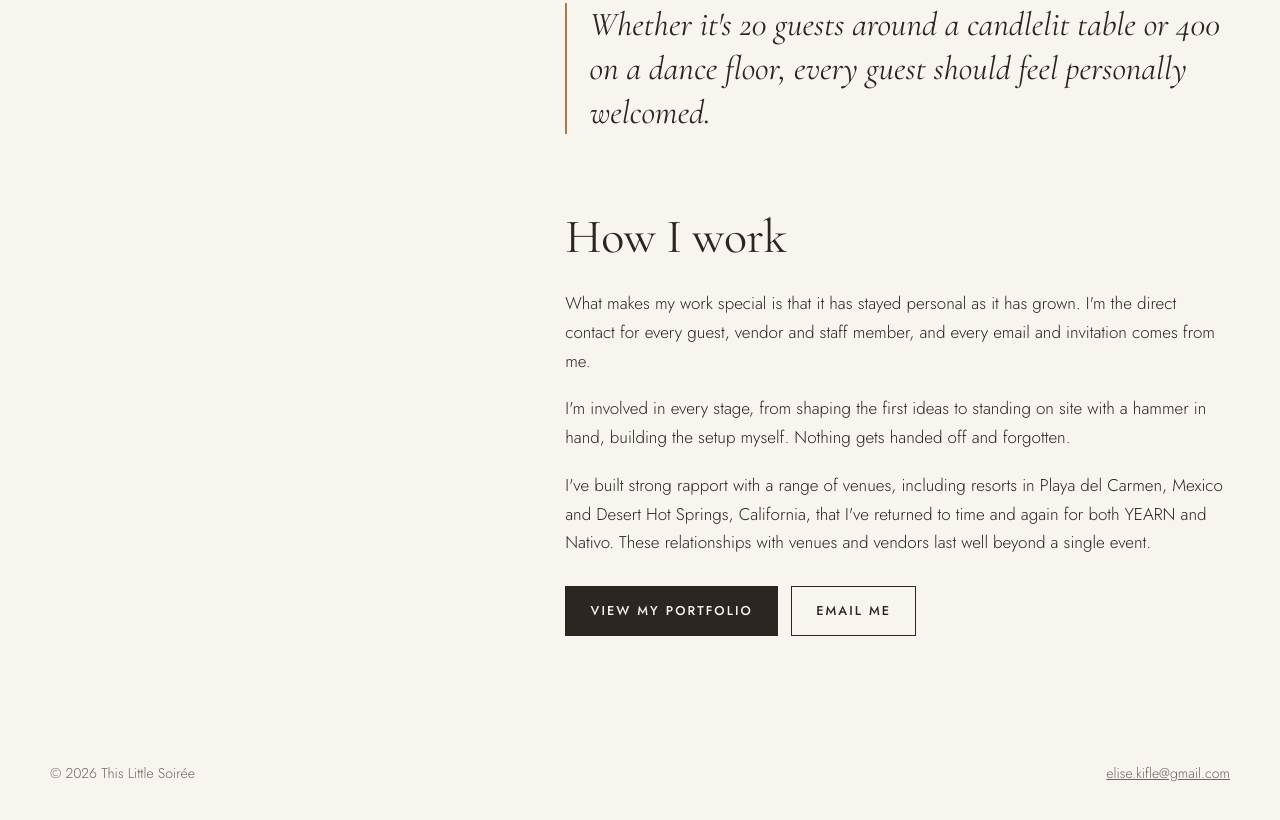
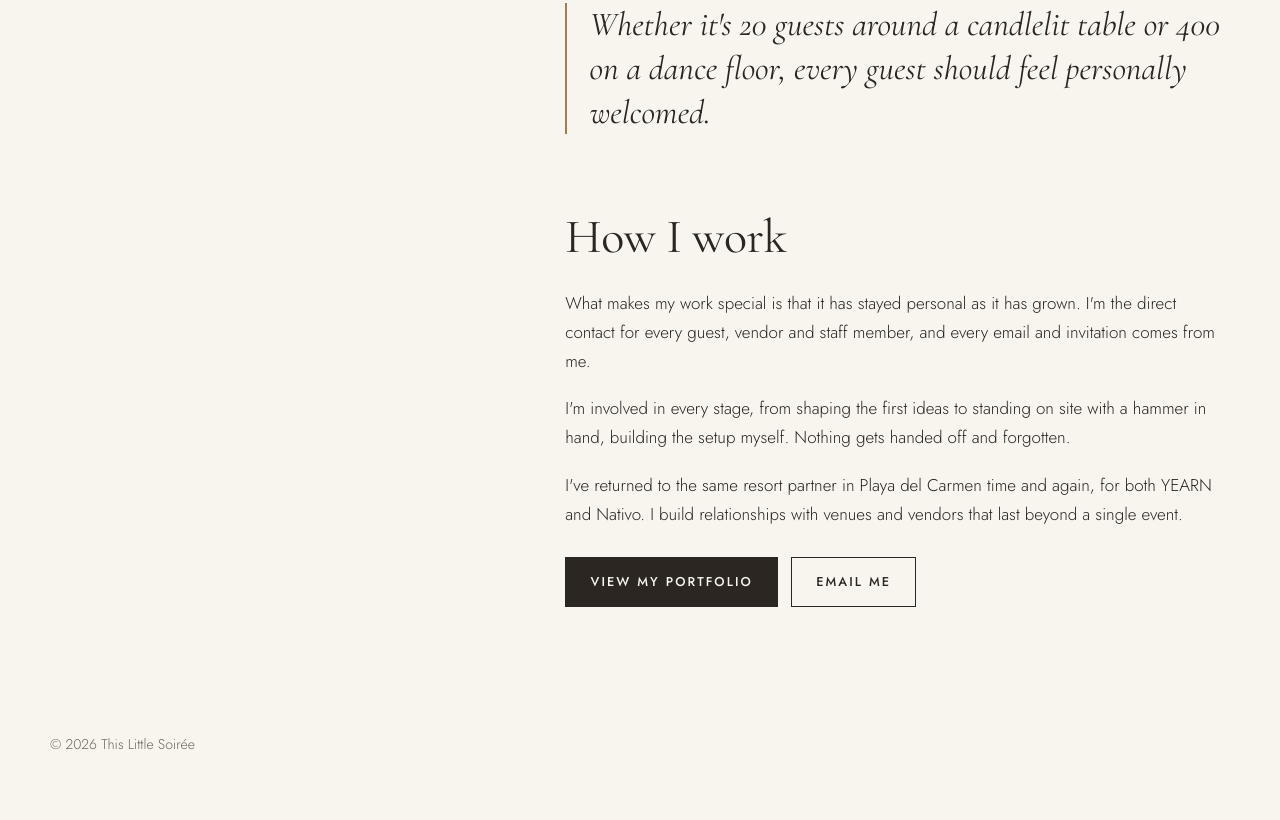
Before and after one commit to elisekifle/thislittlesoiree, a plain HTML site: page about/index.html in a window 1280 px wide. Shown: the part 1045-1865 px from the top of the page. After the commit the page ends 1840 px from the top, so only its background shows below. Drawn offline with nearby package versions, Linux system fonts and the light colour scheme.

Commit message:
Remove visible email address

```diff
--- a/about/index.html
+++ b/about/index.html
@@ -55,7 +55,7 @@
         <h2>How I work</h2>
         <p>What makes my work special is that it has stayed personal as it has grown. I'm the direct contact for every guest, vendor and staff member, and every email and invitation comes from me.</p>
         <p>I'm involved in every stage, from shaping the first ideas to standing on site with a hammer in hand, building the setup myself. Nothing gets handed off and forgotten.</p>
-        <p>I've built strong rapport with a range of venues, including resorts in Playa del Carmen, Mexico and Desert Hot Springs, California, that I've returned to time and again for both YEARN and Nativo. These relationships with venues and vendors last well beyond a single event.</p>
+        <p>I've returned to the same resort partner in Playa del Carmen time and again, for both YEARN and Nativo. I build relationships with venues and vendors that last beyond a single event.</p>
 
         <div class="buttons">
           <a class="btn" href="../portfolio/">View my portfolio</a>
@@ -69,7 +69,6 @@
 <footer class="site-footer">
   <div class="container">
     <span>&copy; 2026 This Little Soirée</span>
-    <a href="mailto:elise.kifle@gmail.com">elise.kifle@gmail.com</a>
   </div>
 </footer>
 </body>
```
